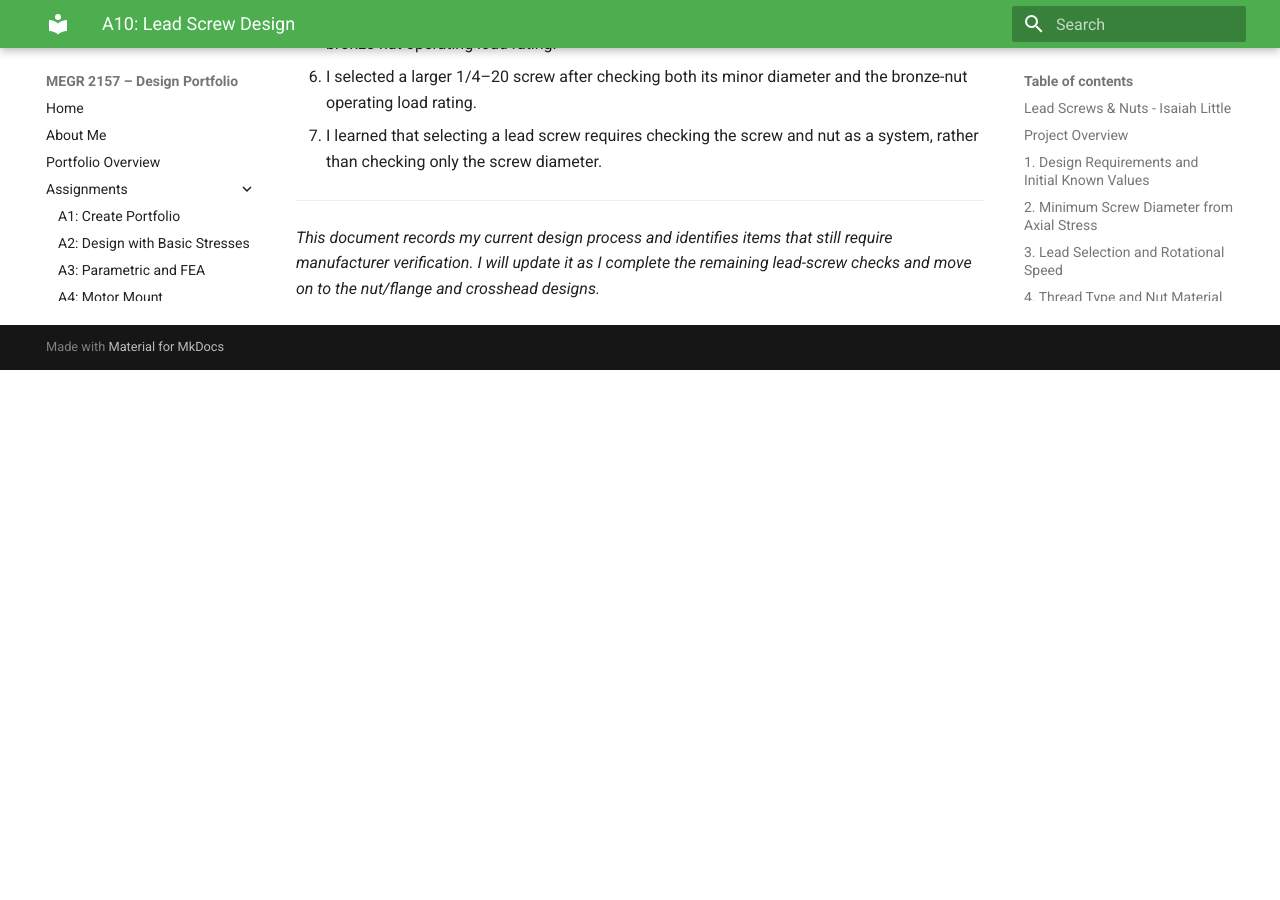
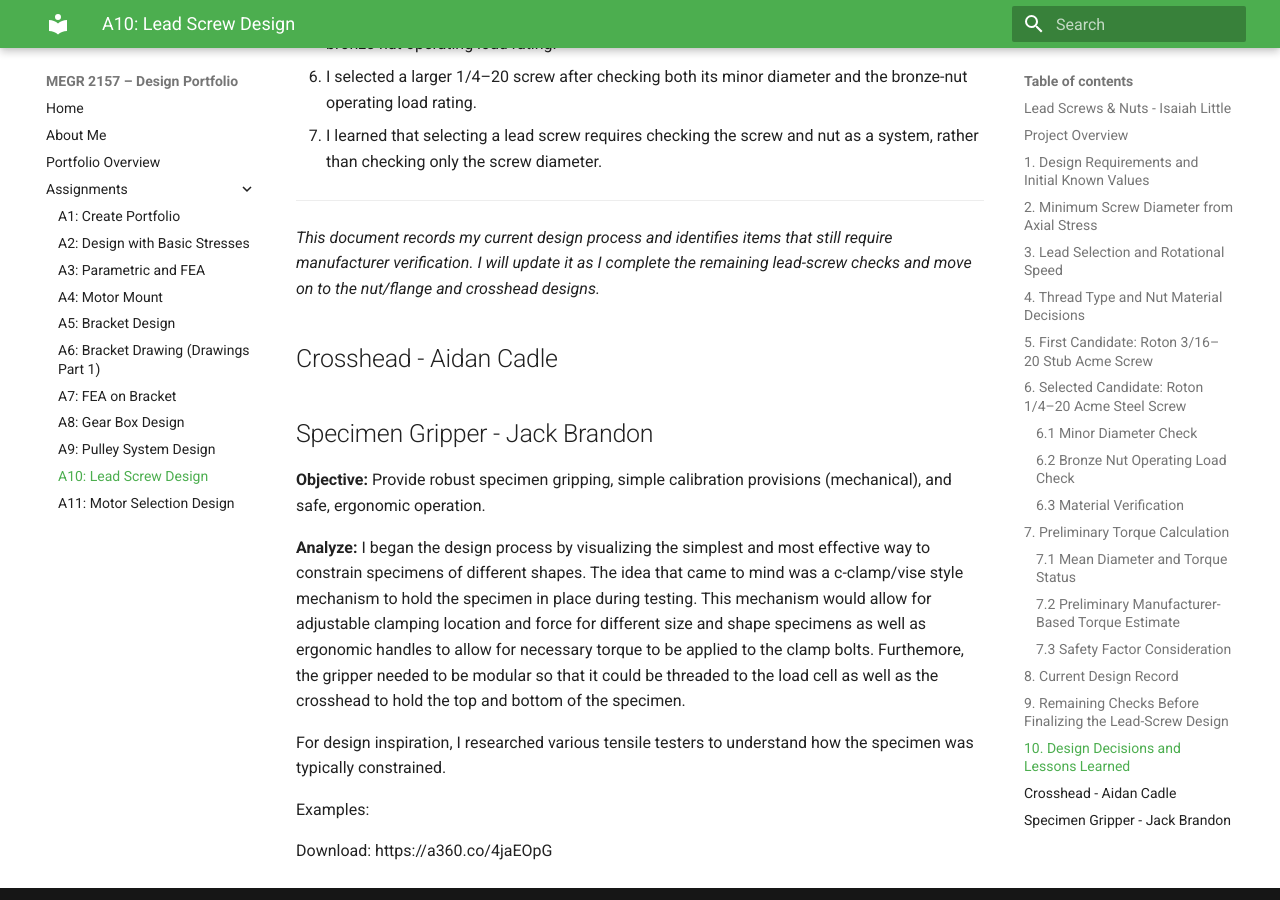
Before and after one commit to jfbrand/jack-brandon-lecture-portfolio, an MkDocs documentation site: the page built from docs/assignments/A10: Lead Screw Design/index.md, in a window 1280 px wide and 900 px high, scrolled down 9945 px. Built offline with MkDocs 1.6.1 and Material for MkDocs 9.7.7, drawn with Linux system fonts in a browser that asks for light colours; before the commit the page ends 10315 px from its top, so only the background shows below that.

Commit message:
Document specimen gripper design process
Added detailed design process for the specimen gripper, including objectives and analysis.

```diff
--- a/docs/assignments/A10: Lead Screw Design/index.md
+++ b/docs/assignments/A10: Lead Screw Design/index.md
@@ -459,3 +459,56 @@ A separate torque margin may be appropriate when sizing the motor or drive syste
 ---
 
 *This document records my current design process and identifies items that still require manufacturer verification. I will update it as I complete the remaining lead-screw checks and move on to the nut/flange and crosshead designs.*
+
+## Crosshead - Aidan Cadle
+
+## Specimen Gripper - Jack Brandon
+
+**Objective:** Provide robust specimen gripping, simple calibration provisions (mechanical), and safe, ergonomic operation.
+
+**Analyze:** I began the design process by visualizing the simplest and most effective way to constrain specimens of different shapes. The idea that came to mind was a c-clamp/vise style mechanism to hold the specimen in place during testing. This mechanism would allow for adjustable clamping location and force for different size and shape specimens as well as ergonomic handles to allow for necessary torque to be applied to the clamp bolts. Furthemore, the gripper needed to be modular so that it could be threaded to the load cell as well as the crosshead to hold the top and bottom of the specimen.
+
+For design inspiration, I researched various tensile testers to understand how the specimen was typically constrained.
+
+Examples:
+
+
+
+
+
+
+
+
+
+
+
+
+
+
+
+
+
+
+
+
+
+
+
+
+
+
+
+
+
+
+
+
+
+
+
+
+
+
+
+
+Download: https://a360.co/4jaEOpG
```
